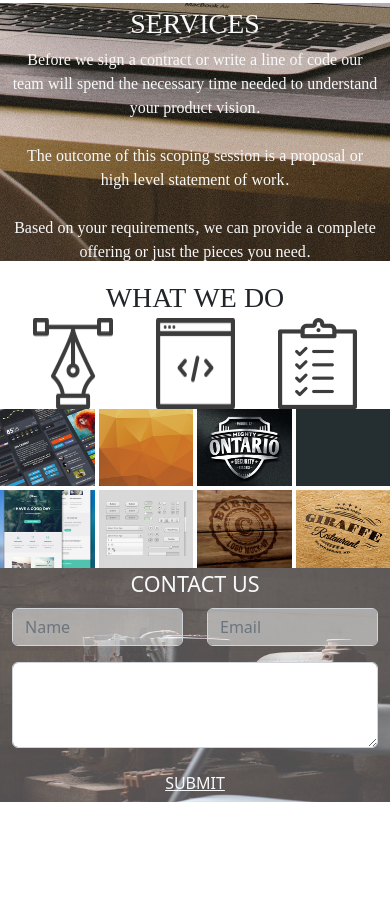
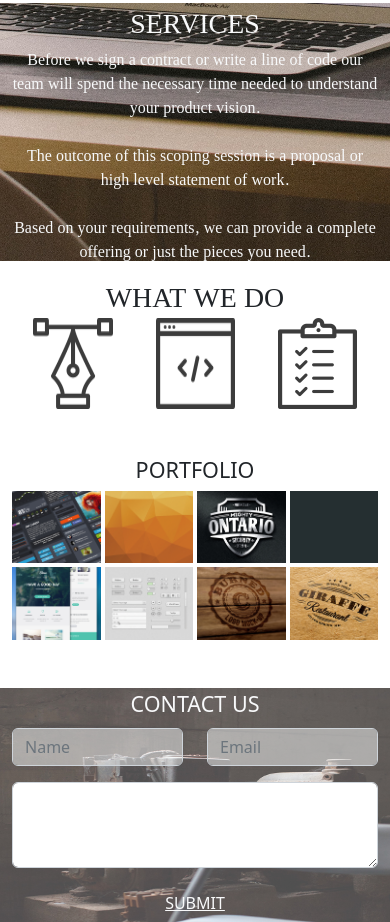
Before and after one commit to ngumamutundu/delani, a plain HTML site: page index.html in a window 390 px wide. Shown: the part 638-1560 px from the top of the page. Before the commit the page ends 1440 px from the top, so only its background shows below. Drawn offline with nearby package versions, Linux system fonts and the light colour scheme.

Commit message:
try make images responsive

```diff
--- a/index.html
+++ b/index.html
@@ -27,7 +27,8 @@
     <div class="container-fluid text-center text-dark" id="about-us">
         <h6 class="display-6 head">ABOUT US</h6>
         <div>
-            <p class="paragraph">When you work with us, you are part of a team of committed collaborators. All aspects of our software
+            <p class="paragraph">When you work with us, you are part of a team of committed collaborators. All aspects
+                of our software
                 development process is intergrated, interactive and agile. <br><br> Our approach unifies design,
                 development and product management to create exceptional products. <br><br> We start each project by
                 understanding your business goals, the user's needs and the product requirements. <br><br> Then we help
@@ -40,7 +41,8 @@
         <div>
             <h6 class="display-6 head">SERVICES</h6>
         </div>
-            <p class="paragraph" >Before we sign a contract or write a line of code our team will spend the necessary time needed to understand
+        <p class="paragraph">Before we sign a contract or write a line of code our team will spend the necessary time
+            needed to understand
             your product vision. <br><br> The outcome of this scoping session is a proposal or high level statement of
             work. <br><br> Based on your requirements, we can provide a complete offering or just the pieces you need.
         </p>
@@ -53,25 +55,27 @@
             <h6 class="display-6 head">WHAT WE DO</h6>
         </div>
         <div class="d-flex align-items-centre justify-content-around">
-            <img class="img-fluid" src="/images/services_icons/design_icon.png" alt="design_icon">
-            <img class="img-fluid" src="/images/services_icons/dev_icon.png" alt="dev_icon">
-            <img class="img-fluid" src="/images/services_icons/product_icon.png" alt="product_icon">
+            <img class="img-fluid" src="images/services_icons/design_icon.png" alt="design_icon">
+            <img class="img-fluid" src="images/services_icons/dev_icon.png" alt="dev_icon">
+            <img class="img-fluid" src="images/services_icons/product_icon.png" alt="product_icon">
         </div>
 
 
     </div>
 
     <!-- Portfolio -->
-    <div class="container" id="portfolio"></div>
-    <div class="row g-1">
-        <img class="img-fluid col-3 portfolio-img" src="/images/portfolio/work1.jpg" alt="work1">
-        <img class="img-fluid col-3 portfolio-img" src="/images/portfolio/work2.jpg" alt="work2">
-        <img class="img-fluid col-3 portfolio-img" src="/images/portfolio/work3.jpg" alt="work3">
-        <img class="img-fluid col-3 portfolio-img" src="/images/portfolio/work4.jpg" alt="work4">
-        <img class="img-fluid col-3 portfolio-img" src="/images/portfolio/work5.jpg" alt="work5">
-        <img class="img-fluid col-3 portfolio-img" src="/images/portfolio/work6.jpg" alt="work6">
-        <img class="img-fluid col-3 portfolio-img" src="/images/portfolio/work7.jpg" alt="work7">
-        <img class="img-fluid col-3 portfolio-img" src="/images/portfolio/work8.jpg" alt="work8">
+    <div class="container" id="portfolio">
+        <h4 class="text-center mt-5">PORTFOLIO</h4>
+        <div class="row g-1 mb-5">
+            <img class="img-fluid col-3 portfolio-img" src="images/portfolio/work1.jpg" alt="work1">
+            <img class="img-fluid col-3 portfolio-img" src="images/portfolio/work2.jpg" alt="work2">
+            <img class="img-fluid col-3 portfolio-img" src="images/portfolio/work3.jpg" alt="work3">
+            <img class="img-fluid col-3 portfolio-img" src="images/portfolio/work4.jpg" alt="work4">
+            <img class="img-fluid col-3 portfolio-img" src="images/portfolio/work5.jpg" alt="work5">
+            <img class="img-fluid col-3 portfolio-img" src="images/portfolio/work6.jpg" alt="work6">
+            <img class="img-fluid col-3 portfolio-img" src="images/portfolio/work7.jpg" alt="work7">
+            <img class="img-fluid col-3 portfolio-img" src="images/portfolio/work8.jpg" alt="work8">
+        </div>
     </div>
 
 
@@ -87,15 +91,17 @@
             </div>
             <div class="mb-3">
 
-                <textarea class="message form-control" id="your message here bg-light bg-opacity-50" rows="3"></textarea>
+                <textarea class="message form-control" id="your message here bg-light bg-opacity-50"
+                    rows="3"></textarea>
             </div>
             <button type="submit" class="btn btn-link text-light">SUBMIT</button>
         </form>
 
     </div>
     <!-- social Icons -->
-    <script src="https://code.jquery.com/jquery-3.6.1.slim.min.js" integrity="sha256-w8CvhFs7iHNVUtnSP0YKEg00p9Ih13rlL9zGqvLdePA=" crossorigin="anonymous"></script>
-      <script src="js/main.js"></script>
+    <script src="https://code.jquery.com/jquery-3.6.1.slim.min.js"
+        integrity="sha256-w8CvhFs7iHNVUtnSP0YKEg00p9Ih13rlL9zGqvLdePA=" crossorigin="anonymous"></script>
+    <script src="js/main.js"></script>
 </body>
 
 </html>
--- a/js/main.js
+++ b/js/main.js
@@ -1,6 +1,6 @@
 $("document").ready(function(){
     $(".portfolio-img").hover(function(e){
-      const target =e.target;
+      const target = e.target;
 
       if(target.matches("img")){
 
```
